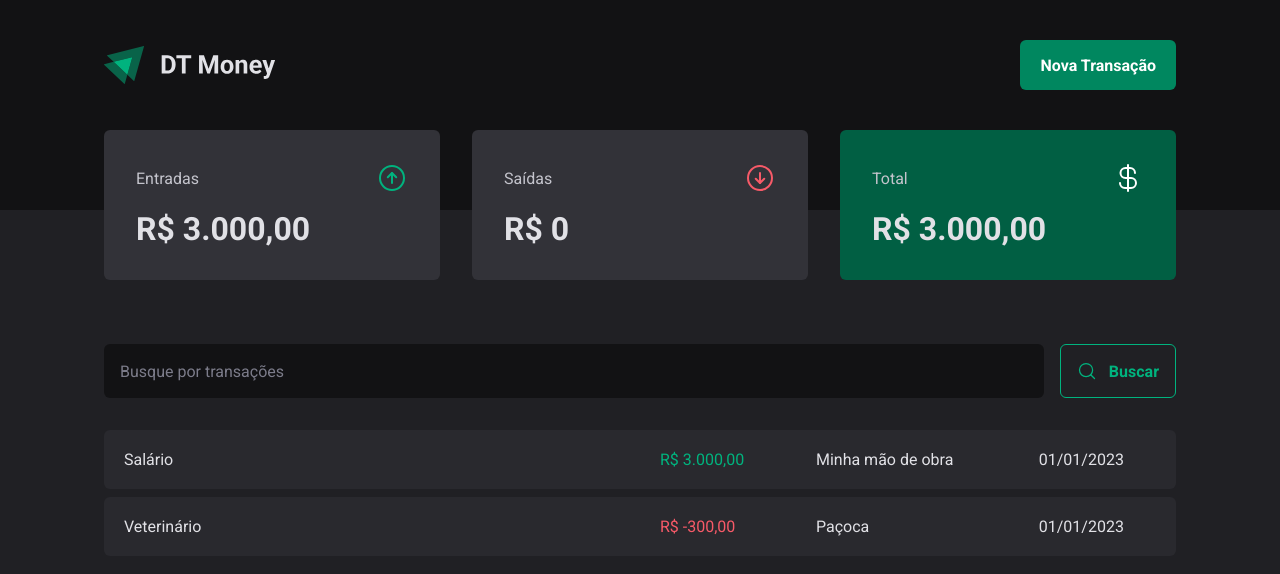
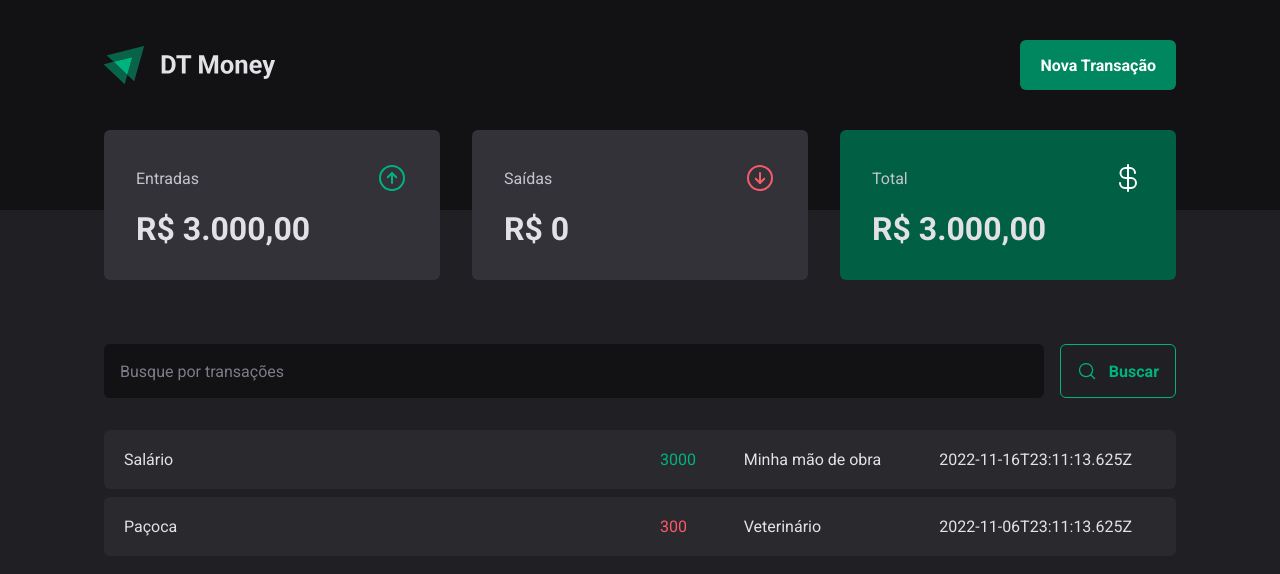
Before and after one commit to jjromary/DtMoney.v2, a React (Vite) app: page / in a window 1280 px wide. Shown: the top 574 px of the page. Built offline with nearby package versions, Linux system fonts and the light colour scheme; data requests are answered from the project's data file.

Commit message:
add json server

```diff
--- a/package.json
+++ b/package.json
@@ -4,6 +4,7 @@
   "version": "0.0.0",
   "scripts": {
     "dev": "vite",
+    "dev:server": "json-server server.json -p 3333 -w -d 500",
     "build": "tsc && vite build",
     "preview": "vite preview"
   },
@@ -20,6 +21,7 @@
     "@types/react-dom": "^18.0.0",
     "@types/styled-components": "^5.1.26",
     "@vitejs/plugin-react": "^1.3.0",
+    "json-server": "^0.17.1",
     "typescript": "^4.6.3",
     "vite": "^2.9.9"
   }
--- /dev/null
+++ b/server.json
@@ -0,0 +1,20 @@
+{
+  "transactions": [
+    {
+      "id": 1,
+      "description": "Salário",
+      "type": "income",
+      "category": "Minha mão de obra",
+      "price": 3000,
+      "createdAt": "2022-11-16T23:11:13.625Z"
+    },
+    {
+      "id": 2,
+      "description": "Paçoca",
+      "type": "outcome",
+      "category": "Veterinário",
+      "price": 300,
+      "createdAt": "2022-11-06T23:11:13.625Z"
+    }
+  ]
+}
--- a/src/Pages/Transactions/index.tsx
+++ b/src/Pages/Transactions/index.tsx
@@ -1,9 +1,32 @@
+import { useEffect, useState } from "react";
 import { Header } from "../../Components/Header";
 import { Summary } from "../../Components/Summary";
 import { SearchForm } from "./Components/SearchForm";
 import { PriceHighLight, TransactionsContainer, TransactionsTable } from "./styles";
 
+interface Transaction {
+	id: number;
+	description: string;
+	type: 'income' | 'outcome';
+	price: number;
+	category: string;
+	createdAt: string;
+}
+
 export function Transaction() {
+	const [transactions, setTransactions] = useState<Transaction[]>([])
+
+	async function loadTransactions() {
+		const response = await fetch('http://localhost:3333/transactions')
+		const data = await response.json()
+
+		setTransactions(data);
+	}
+
+	useEffect(() => {
+		loadTransactions()
+	}, [])
+
 	return (
 		<div>
 			<Header />
@@ -13,27 +36,20 @@
 				<SearchForm />
 				<TransactionsTable>
 					<tbody>
-						<tr>
-							<td width='50%'>Salário</td>
-							<td>
-								<PriceHighLight varian="income">
-									R$ 3.000,00
-								</PriceHighLight>
-							</td>
-							<td>Minha mão de obra</td>
-							<td>01/01/2023</td>
-						</tr>
-						<tr>
-							<td width='50%'>Veterinário</td>
-							<td>
-								<PriceHighLight varian="outcome">
-									R$ -300,00
-
-								</PriceHighLight>
-							</td>
-							<td>Paçoca</td>
-							<td>01/01/2023</td>
-						</tr>
+						{transactions.map(transaction => {
+							return (
+								<tr key={transaction.id}>
+									<td width='50%'>{transaction.description}</td>
+									<td>
+										<PriceHighLight varian={transaction.type}>
+											{transaction.price}
+										</PriceHighLight>
+									</td>
+									<td>{transaction.category}</td>
+									<td>{transaction.createdAt}</td>
+								</tr>
+							)
+						})}
 					</tbody>
 				</TransactionsTable>
 			</TransactionsContainer>
```
Also changed, not shown: 1 other file (tests, documents, lock files or other folders).
